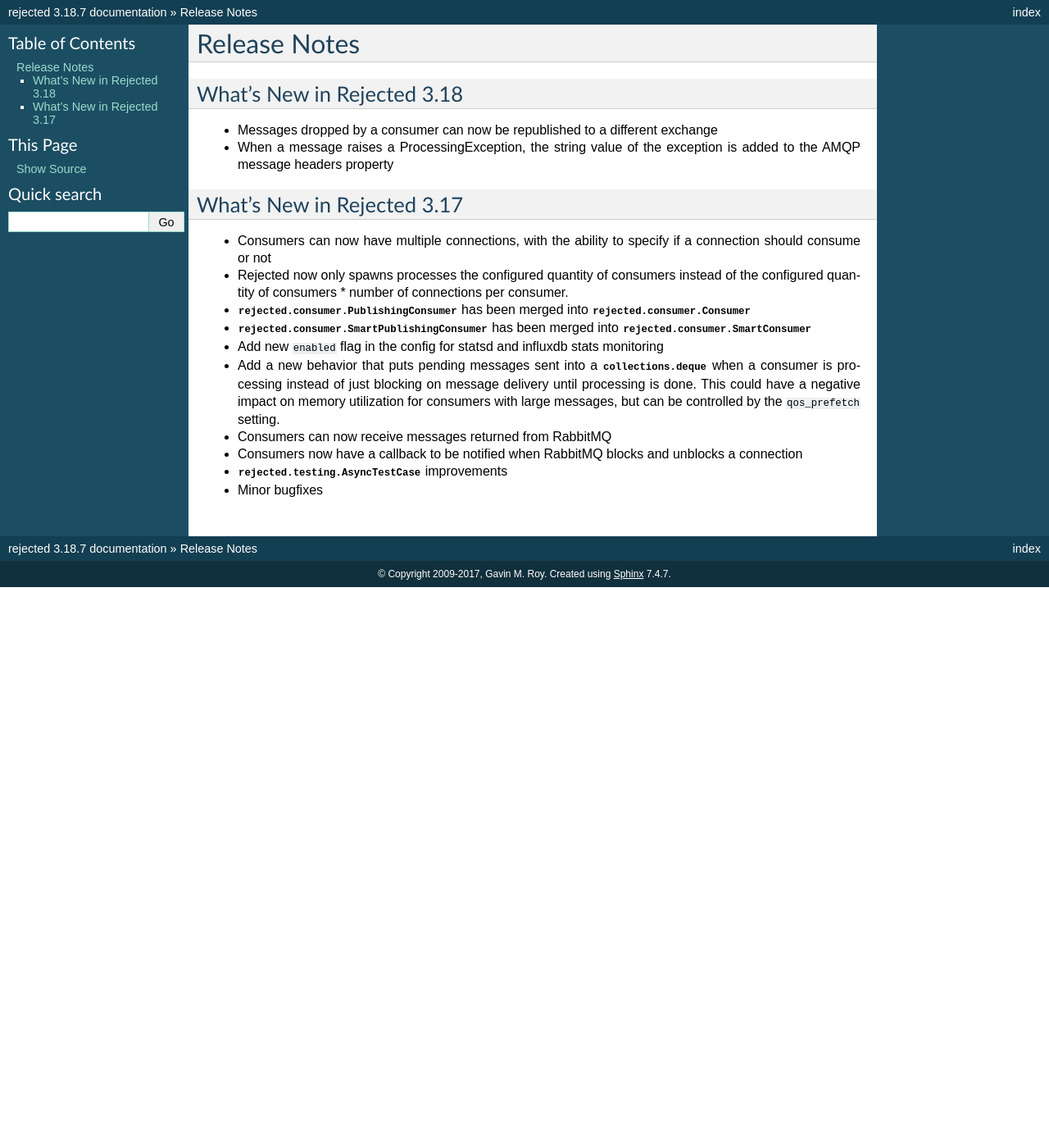
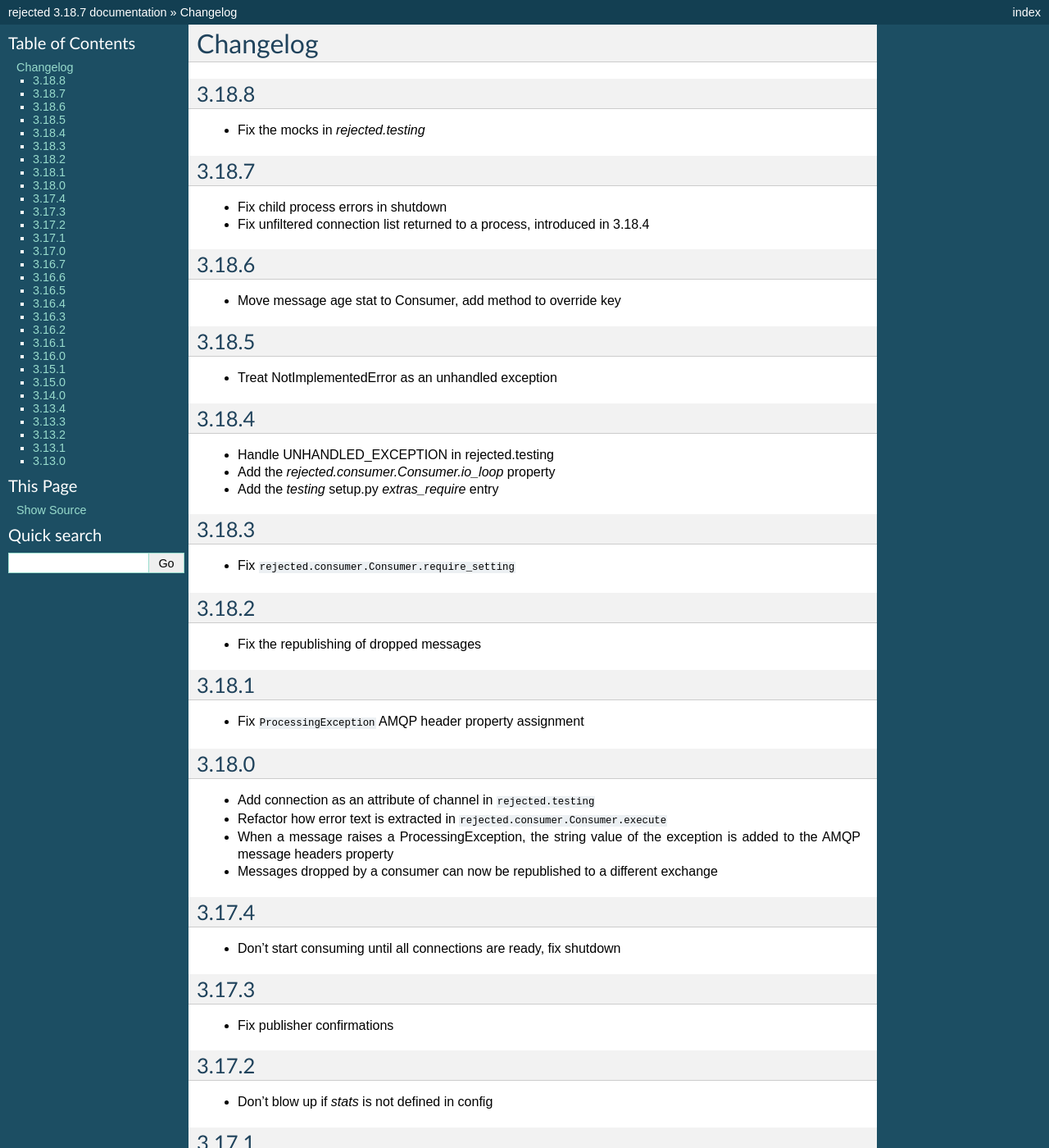
Before and after one commit to gmr/rejected, a Sphinx documentation site: the page built from docs/history.rst, in a window 1280 px wide and 1400 px high. Shown: the whole window at 82% size. Built offline with Sphinx 7.4.7, drawn with Linux system fonts in a browser that asks for light colours; some of the changed text lies outside the part shown.

Commit message:
Fix the mocks

```diff
--- a/docs/history.rst
+++ b/docs/history.rst
@@ -1,20 +1,195 @@
-Release Notes
-=============
+Changelog
+=========
 
-What's New in Rejected 3.18
----------------------------
+3.18.8
+------
+
+- Fix the mocks in `rejected.testing`
+
+3.18.7
+------
+
+- Fix child process errors in shutdown
+- Fix unfiltered connection list returned to a process, introduced in 3.18.4
+
+3.18.6
+------
+
+- Move message age stat to Consumer, add method to override key
+
+3.18.5
+------
+
+- Treat NotImplementedError as an unhandled exception
+
+3.18.4
+------
+
+- Handle UNHANDLED_EXCEPTION in rejected.testing
+- Add the `rejected.consumer.Consumer.io_loop` property
+- Add the `testing` setup.py `extras_require` entry
+
+3.18.3
+------
+
+- Fix ``rejected.consumer.Consumer.require_setting``
+
+3.18.2
+------
+
+- Fix the republishing of dropped messages
+
+3.18.1
+------
+
+- Fix ``ProcessingException`` AMQP header property assignment
+
+3.18.0
+------
+
+- Add connection as an attribute of channel in ``rejected.testing``
+- Refactor how error text is extracted in ``rejected.consumer.Consumer.execute``
+- When a message raises a ProcessingException, the string value of the exception is added to the AMQP message headers property
 - Messages dropped by a consumer can now be republished to a different exchange
-- When a message raises a ProcessingException, the string value of the exception is added to the AMQP message headers property
 
-What's New in Rejected 3.17
----------------------------
-- Consumers can now have multiple connections, with the ability to specify if a connection should consume or not
-- Rejected now only spawns processes the configured quantity of consumers instead of the configured quantity of consumers * number of connections per consumer.
-- :class:`rejected.consumer.PublishingConsumer` has been merged into :class:`rejected.consumer.Consumer`
-- :class:`rejected.consumer.SmartPublishingConsumer` has been merged into :class:`rejected.consumer.SmartConsumer`
-- Add new ``enabled`` flag in the config for statsd and influxdb stats monitoring
-- Add a new behavior that puts pending messages sent into a :class:`collections.deque` when a consumer is processing instead of just blocking on message delivery until processing is done. This could have a negative impact on memory utilization for consumers with large messages, but can be controlled by the ``qos_prefetch`` setting.
-- Consumers can now receive messages returned from RabbitMQ
-- Consumers now have a callback to be notified when RabbitMQ blocks and unblocks a connection
-- :class:`rejected.testing.AsyncTestCase` improvements
-- Minor bugfixes
+3.17.4
+------
+
+- Don't start consuming until all connections are ready, fix shutdown
+
+3.17.3
+------
+
+- Fix publisher confirmations
+
+3.17.2
+------
+
+- Don't blow up if `stats` is not defined in config
+
+3.17.1
+------
+
+- Documentation updates
+- Fix the test for Consumer configuration
+
+3.17.0
+------
+
+- `rejected.testing` updates
+- Add automatic assignment of `correlation-id` to `rejected.consumer.Consumer`
+- Only use `sentry_client` if it’s configured
+- Behavior change: Don't spawn a process per connection, Spawn `qty` consumers with N connections
+- Add State.is_active
+- Add attributes for the connection the message was received on and if the message was published by the consumer and returned by RabbitMQ
+- Deprecate `PublishingConsumer` and `SmartPublishingConsumer`, folding them into `Consumer` and `SmartConsumer` respectively
+- Refactor to not have a singular channel instance, but rather a dict of channels for all connections
+- Add the ability to specify a channel to publish a message on, defaulting to the channel the message was delivered on
+- Add a property that indicates the current message that is being processed was returned by RabbitMQ
+- Change `Consumer._execute` and `Consumer._set_channel` to be “public” but will hide from docs.
+- Major Process refactor
+    - Create a new Connection class to isolate direct AMQP connection/channel management from the Process class.
+    - Alter Process to allow for multiple connections. This allows a consumer to consume from multiple AMQP broker connections or have AMQP broker connections that are not used for consuming. This could be useful for consuming from one broker and publishing to another broker in a different data center.
+    - Add new ``enabled`` flag in the config for statsd and influxdb stats monitoring
+    - Add a new behavior that puts pending messages sent into a ``collections.deque`` when a consumer is processing instead of just blocking on message delivery until processing is done. This could have a negative impact on memory utilization for consumers with large messages, but can be controlled by the ``qos_prefetch`` setting.
+    - Process now sends messages returned from RabbitMQ to the Consumer
+    - Process now will notify a consumer when RabbitMQ blocks and unblocks a connection
+
+3.16.7
+------
+
+- Allow for any AMQP properties when testing
+
+3.16.6
+------
+
+- Refactor and cleanup Sentry configuration and behavior
+
+3.16.5
+------
+
+- Fix InfluxDB error metrics
+
+3.16.4
+------
+
+- Update logging levels in `rejected.consumer.Consumer._execute`
+- Set exception error strings in per-request measurements
+
+3.16.3
+------
+
+- Better exception logging/sentry use in async consumers
+
+3.16.2
+------
+
+- Fix a bug using -o in Python 3
+
+3.16.1
+------
+
+- Add `rejected.consumer.Consumer.send_exception_to_sentry`
+
+3.16.0
+------
+
+- Add `rejected.testing` testing framework
+
+3.15.1
+------
+
+- Ensure that message age is always a float
+
+3.15.0
+------
+
+- Sentry Updates
+    - Catch all top-level startup exceptions and send them to sentry
+    - Fix the sending of consumer exceptions to sentry
+
+3.14.0
+------
+
+- Cleanup the shutdown and provide way to bypass cache in active_processes
+- If a consumer has not responded back with stats info after 3 attempts, it will be shutdown and a new consumer will take its place.
+- Add the consumer name to the extra values for logging
+
+3.13.4
+------
+
+- Properly handle finishing in `rejected.consumer.Consumer.prepare`
+- Fix default/class level config of error exchange, etc
+
+3.13.3
+------
+
+- Fix `rejected.consumer.Consumer.stats_track_duration`
+
+3.13.2
+------
+
+- Better backwards compatibility with `rejected.consumer.Consumer` "stats" commands
+
+3.13.1
+------
+
+- Bugfixes:
+    - Construct the proper InfluxDB base URL
+    - Fix the mixin __init__ signature to support the new kwargs
+    - Remove overly verbose logging
+
+3.13.0
+------
+
+- Remove Python 2.6 support
+- Documentation Updates
+- consumer.Consumer: Accept multiple MESSAGE_TYPEs.
+- PublishingConsumer: Remove routing key from metric.
+- Add per-consumer sentry configuration
+- Refactor Consumer stats and statsd support
+- Update to use the per-message measurement
+    - Changes how we submit measurements to statsd
+      - Drops some redundant measurements that were submitted
+      - Renames the exception measurement names
+    - Adds support for InfluxDB
```
Also changed, not shown: CHANGELOG.md (+4 -0 lines), 1 other file.
